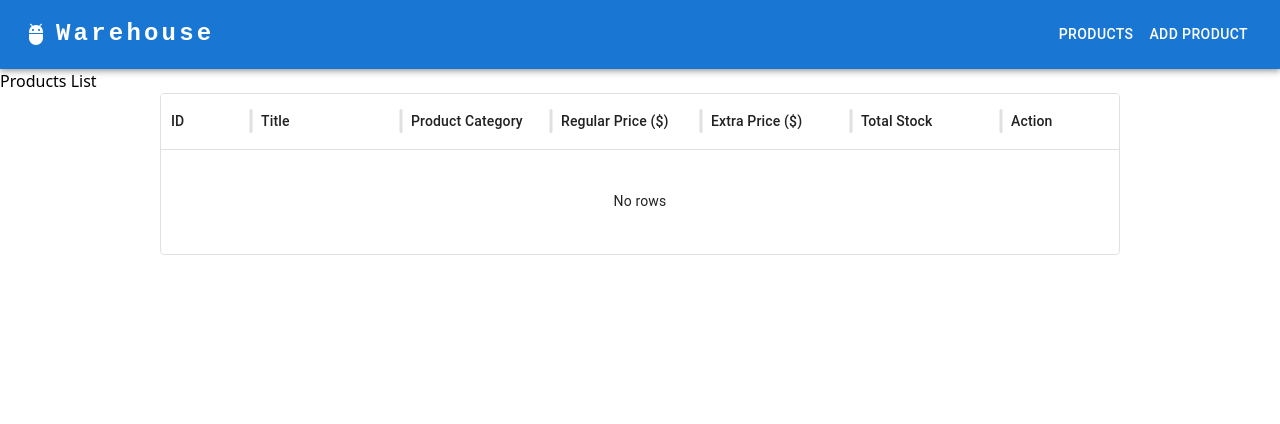
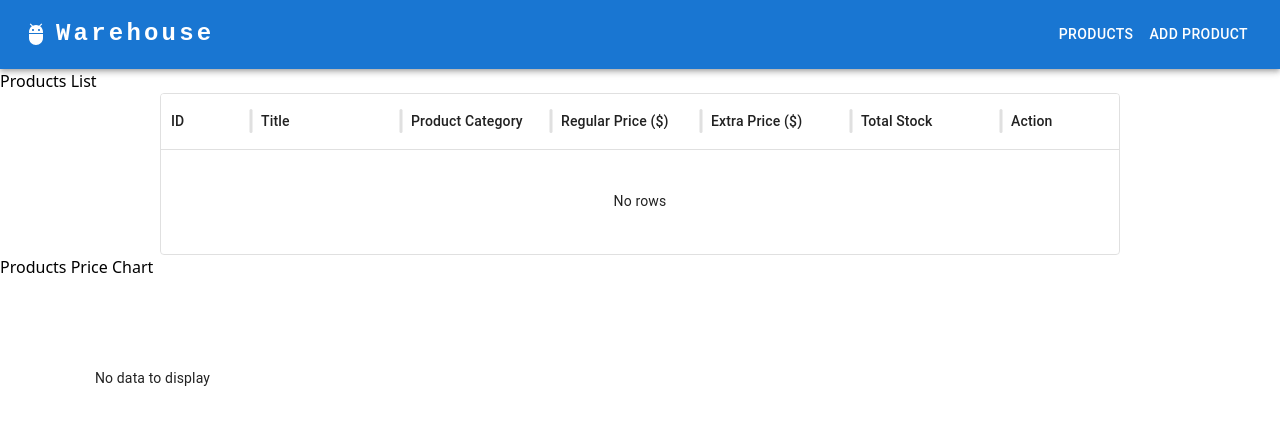
Before and after one commit to Marufhossain07/warehouse, a React (Vite) app: page / in a window 1280 px wide. Shown: the top 424 px of the page. Built offline with nearby package versions, Linux system fonts and the light colour scheme.

Commit message:
pie chart has been added

```diff
--- a/package.json
+++ b/package.json
@@ -14,6 +14,7 @@
     "@emotion/styled": "^11.13.0",
     "@mui/icons-material": "^5.16.7",
     "@mui/material": "^5.16.7",
+    "@mui/x-charts": "^7.13.0",
     "@mui/x-data-grid": "^7.13.0",
     "react": "^18.3.1",
     "react-dom": "^18.3.1",
--- a/src/pages/Products.jsx
+++ b/src/pages/Products.jsx
@@ -4,6 +4,7 @@ import { DataGrid } from '@mui/x-data-grid';
 import Menu from '@mui/material/Menu';
 import MoreHorizOutlinedIcon from '@mui/icons-material/MoreHorizOutlined';
 import React, { useState } from "react";
+import { PieChart } from '@mui/x-charts/PieChart';
 const Products = () => {
     const [anchorEl, setAnchorEl] = React.useState(null);
     const [openModal, setOpenModal] = React.useState(false);
@@ -16,22 +17,22 @@ const Products = () => {
 
     const handleCloseModal = () => setOpenModal(false);
 
-    const { products,setProducts } = useProd()
+    const { products, setProducts } = useProd()
     console.log(products);
     const style = {
         position: 'absolute',
         top: '50%',
         left: '50%',
         transform: 'translate(-50%, -50%)',
-        width: {xs:'80%' ,lg:'50%'},
+        width: { xs: '80%', lg: '50%' },
         bgcolor: 'background.paper',
         border: '2px solid #000',
         boxShadow: 24,
         p: 4,
     };
 
-    const handleDelete = (title)=>{
-        const updatedProducts = products.filter(product=> product.title !== title)
+    const handleDelete = (title) => {
+        const updatedProducts = products.filter(product => product.title !== title)
         setProducts(updatedProducts)
         setAnchorEl(null);
     }
@@ -79,7 +80,7 @@ const Products = () => {
                             }}
                         >
                             <MenuItem onClick={() => handleOpen(params.row)}>View</MenuItem>
-                            <MenuItem onClick={()=> handleDelete(params.row.title)}>Delete</MenuItem>
+                            <MenuItem onClick={() => handleDelete(params.row.title)}>Delete</MenuItem>
                         </Menu>
                     </div>
                 );
@@ -117,6 +118,24 @@ const Products = () => {
                     />
                 </Box>
             </div>
+            <div>
+                <h3 className="text-3xl font-semibold text-center my-10">Products Price Chart</h3>
+
+                <div className="flex justify-center">
+                <PieChart
+                    series={[
+                        {
+                            data: products.map(product=>({
+                                 title: product.title, value: product.regPrice, label: product.title
+                            })),
+
+                        },
+                    ]}
+                    width={400}
+                    height={200}
+                />
+                </div>
+            </div>
             <Modal
                 open={openModal}
                 onClose={handleCloseModal}
```
Also changed, not shown: 1 other file (tests, documents, lock files or other folders).
